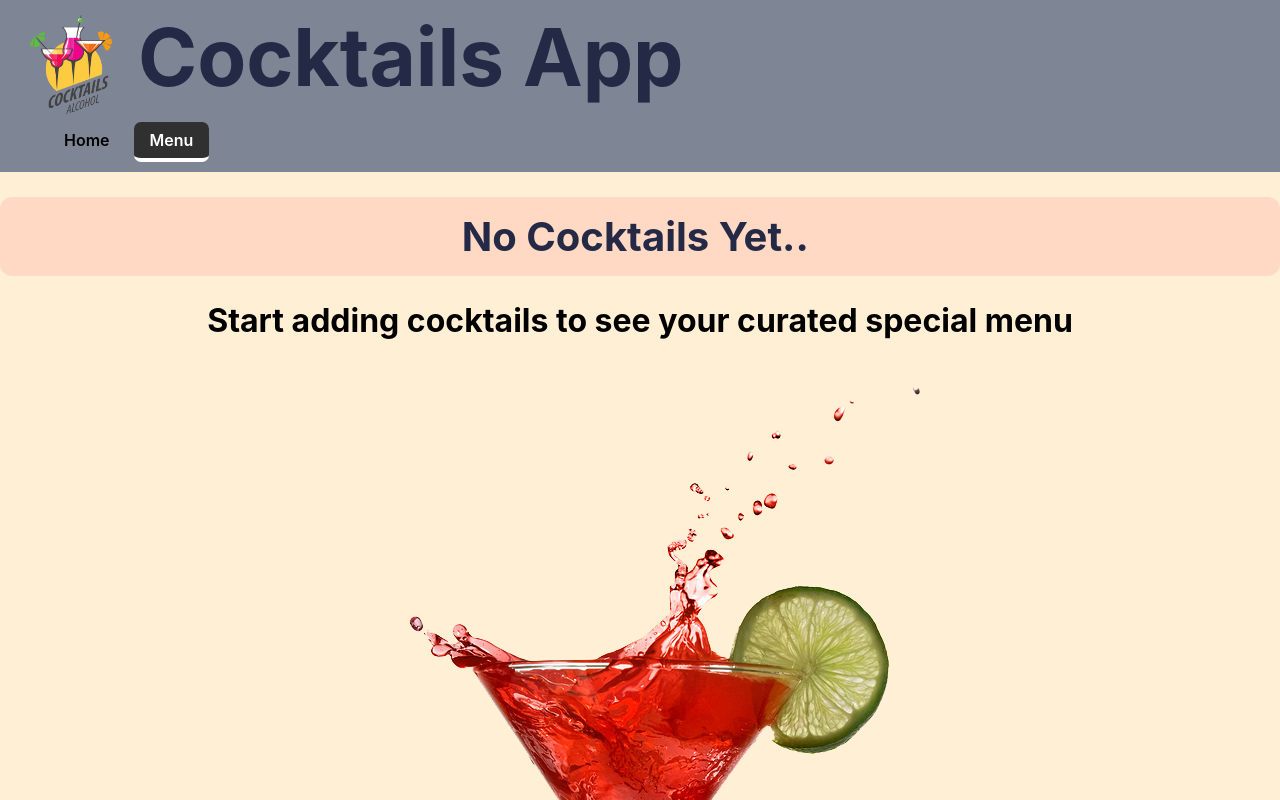
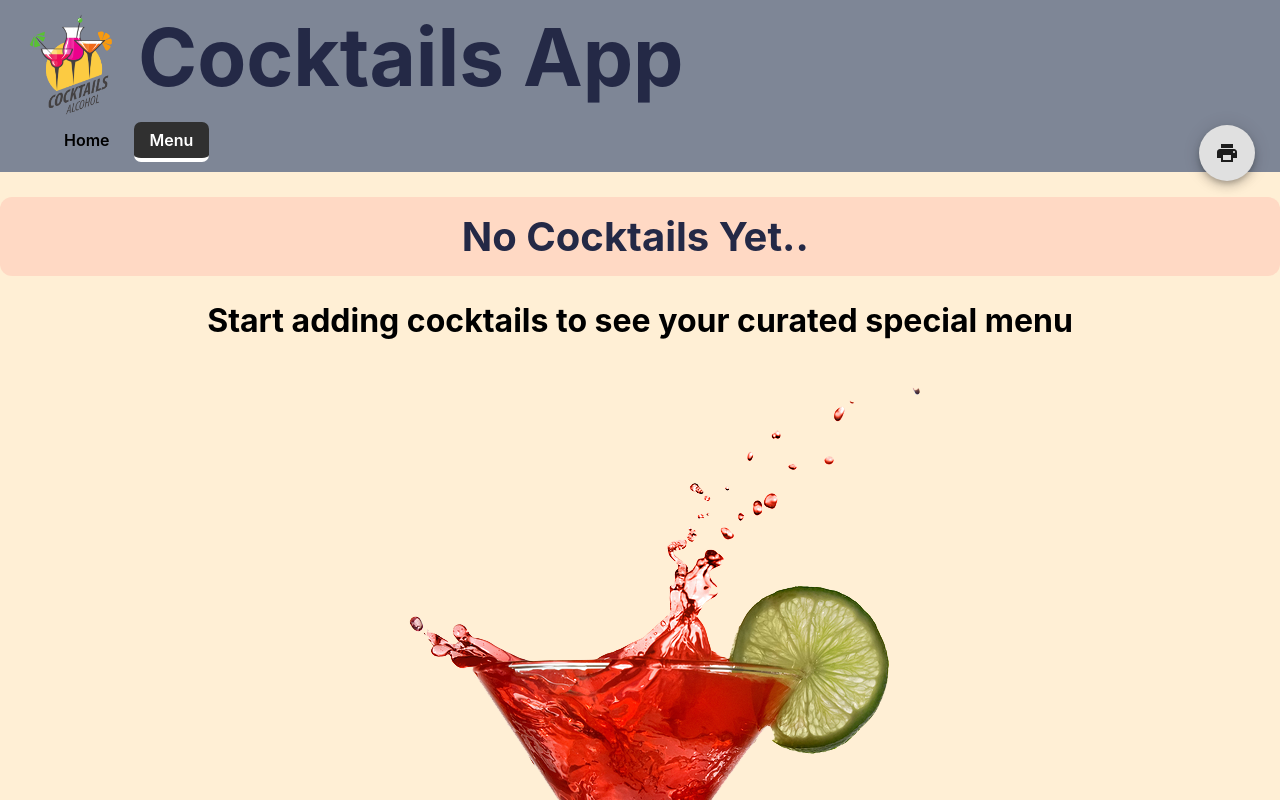
Before and after one commit to idanrozin/cocktails-app, a React (Create React App) app: page /menu in a window 1280 px wide. Shown: the top 800 px of the page. Built offline with nearby package versions, Linux system fonts and the light colour scheme.

Commit message:
added printing button and functionallity

```diff
--- a/package.json
+++ b/package.json
@@ -16,6 +16,7 @@
     "react-router": "^5.2.0",
     "react-router-dom": "^5.3.3",
     "react-scripts": "5.0.1",
+    "react-to-print": "^2.14.7",
     "styled-components": "^5.3.5",
     "use-http": "^1.0.26",
     "web-vitals": "^2.1.4"
--- a/src/components/Card/Card.jsx
+++ b/src/components/Card/Card.jsx
@@ -20,7 +20,7 @@ const MyCard = (props) => {
       <CardMedia
         component="img"
         alt="green iguana"
-        height="140"
+        height="200"
         image={imgUrl}
       />
       <CardContent>
@@ -44,7 +44,7 @@ const MyCard = (props) => {
           {mainText}
         </Typography>
       </CardContent>
-      <CardActions sx={{ position: 'absolute', top: '85px', right: 0 }}>
+      <CardActions sx={{ position: 'absolute', top: '150px', right: 0 }}>
         <Tooltip title={menuItems[id] ? 'Item Added To Menu' : 'Add To Menu'}>
           <Fab
             size={matches ? 'large' : 'small'}
--- a/src/components/Section/styles.js
+++ b/src/components/Section/styles.js
@@ -9,6 +9,9 @@ const SectionContainer = styled.div`
   margin: 25px 0;
   padding: 0 8px;
   flex-direction: column;
+  @media print {
+    margin: 0;
+  }
 `;
 
 const Title = styled.h1`
--- a/src/pages/Menu/Menu.jsx
+++ b/src/pages/Menu/Menu.jsx
@@ -1,7 +1,9 @@
-import React from 'react';
+import React, { useRef } from 'react';
 import Fab from '@mui/material/Fab';
 import Tooltip from '@mui/material/Tooltip';
 import PlaylistRemoveIcon from '@mui/icons-material/PlaylistRemove';
+import PrintIcon from '@mui/icons-material/Print';
+import { useReactToPrint } from 'react-to-print';
 import Section from '../../components/Section/Section.jsx';
 import { useCocktailsContext } from '../../services/CocktailsContext';
 import CocktailsMenu from '../../assets/cocktail-menu.png';
@@ -22,10 +24,26 @@ const getIngredients = (drinkItem) => {
   ]);
 };
 export default function Menu() {
+  const componentRef = useRef();
   const [{ menuItems }, { removeMenuItem }] = useCocktailsContext();
   const hasMenuItems = () => Object.keys(menuItems).length > 0;
+  const handlePrint = useReactToPrint({
+    content: () => componentRef.current,
+  });
+
   return (
-    <>
+    <S.MenuPageContainer ref={componentRef}>
+      <Fab
+        aria-label="print"
+        sx={{
+          position: 'absolute',
+          top: '125px',
+          right: '25px',
+        }}
+        onClick={handlePrint}
+      >
+        <PrintIcon />
+      </Fab>
       <Section
         title={hasMenuItems() ? 'Your Cocktails Menu' : 'No Cocktails Yet..'}
       />
@@ -76,6 +94,6 @@ export default function Menu() {
           </S.ImagedTitle>
         </S.MenuItem>
       ))}
-    </>
+    </S.MenuPageContainer>
   );
 }
--- a/src/pages/Menu/styles.js
+++ b/src/pages/Menu/styles.js
@@ -1,6 +1,18 @@
 import styled from 'styled-components';
 import mediaQueries from '../../services/CssUtils';
 
+const MenuPageContainer = styled.div`
+  @media print {
+    button {
+      display: none;
+    }
+    body {
+      font-size: 10pt;
+      margin: 0;
+      padding: 0;
+    }
+  }
+`;
 const MenuItem = styled.div`
   position: relative;
   display: flex;
@@ -42,6 +54,11 @@ const ImagedTitle = styled.div`
     overflow-y: auto;
     padding-right: 8px;
   `)}
+  @media print {
+    flex-direction: column;
+    align-items: center;
+    margin: 0;
+  }
 `;
 
 const Instructions = styled.div`
@@ -49,6 +66,9 @@ const Instructions = styled.div`
   padding: 5px;
   width: 45%;
   font-weight: 600;
+  @media print {
+    margin: 0;
+  }
 `;
 
 const Title = styled.div`
@@ -64,4 +84,11 @@ const CocktailLogo = styled.img`
   ${mediaQueries(`width: 80%`)}
 `;
 
-export default { MenuItem, ImagedTitle, Instructions, Title, CocktailLogo };
+export default {
+  MenuItem,
+  ImagedTitle,
+  Instructions,
+  Title,
+  CocktailLogo,
+  MenuPageContainer,
+};
```
Also changed, not shown: 1 other file (tests, documents, lock files or other folders).
